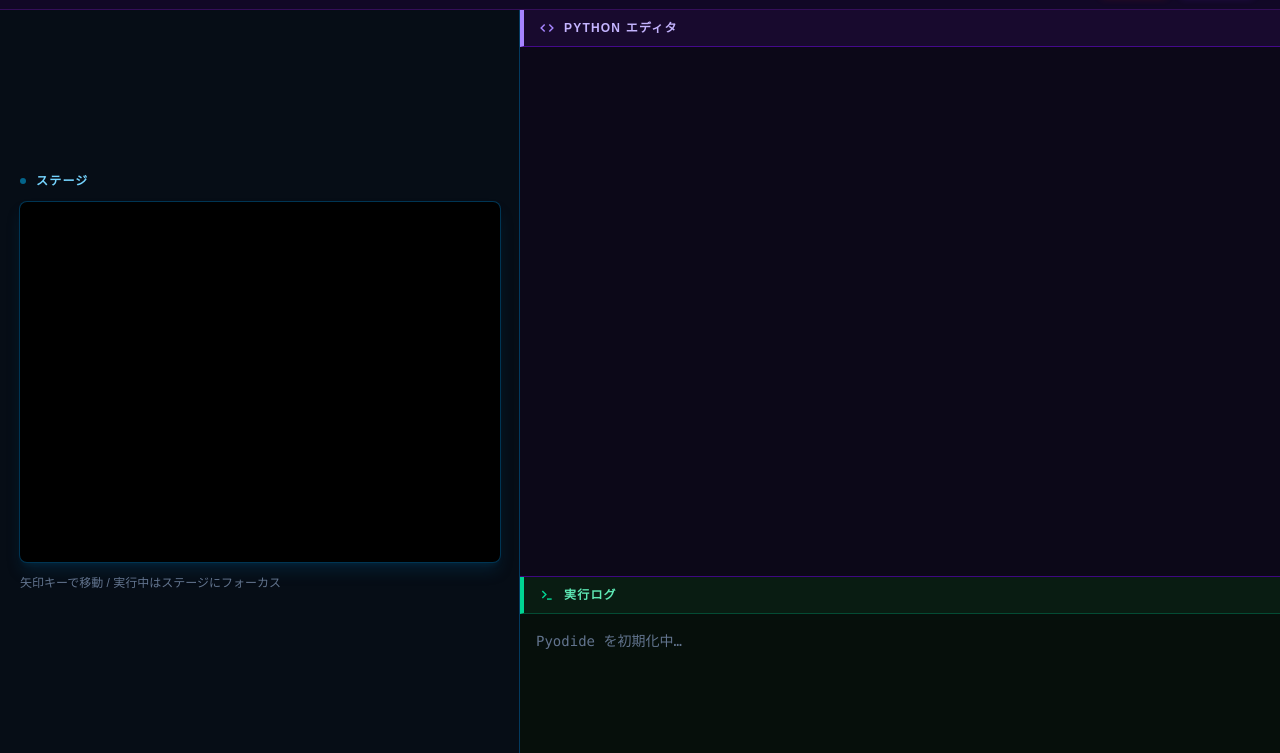
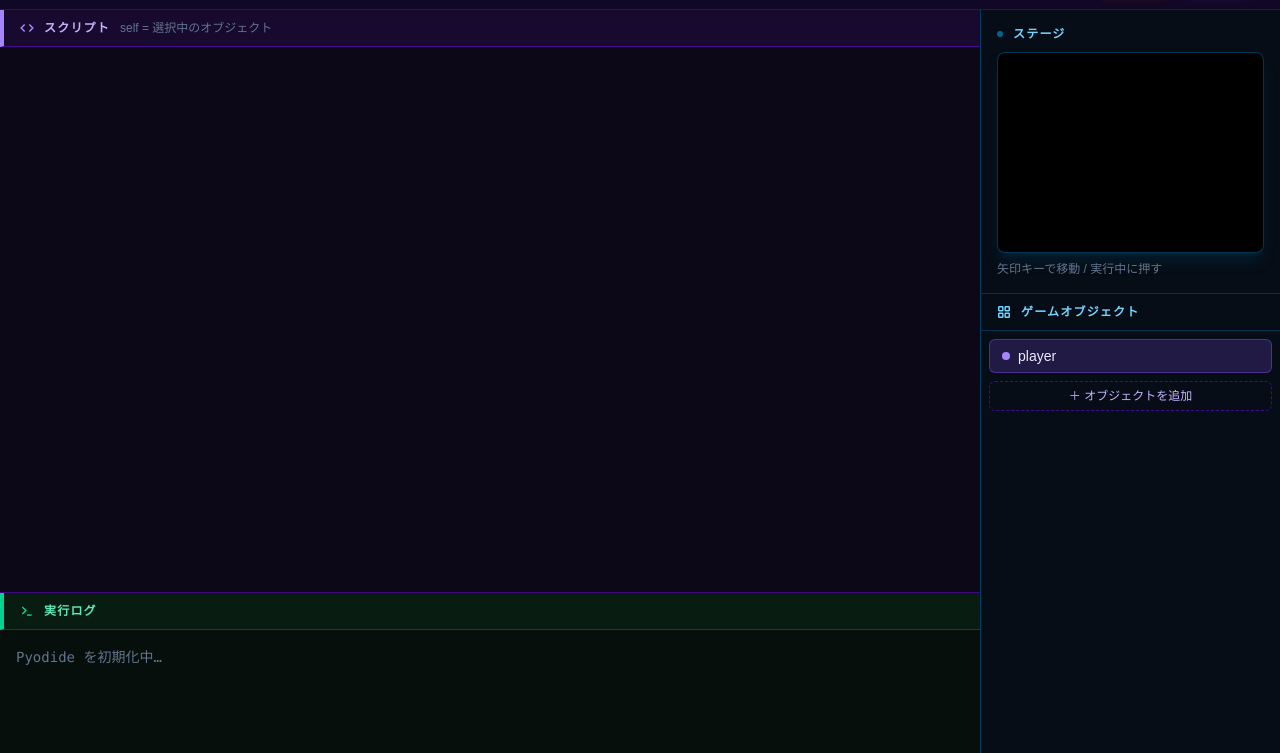
Before and after one commit to osad-sakana/narapy, a website built with Vite: page stage.html in a window 1280 px wide. Shown: the part 47-800 px from the top of the page. Built offline with nearby package versions, Linux system fonts and the light colour scheme; a web font is replaced by a local one; what monaco-editor would draw is missing.

Commit message:
feat: ステージをオブジェクト中心構成へ拡張
1ゲームオブジェクト=1スクリプトの構成にし、スクリプトは暗黙の
self（そのオブジェクトのスプライト）を操作するScratch風APIへ変更。

- stageModule: _load_object()でオブジェクト毎に専用名前空間へexec(self注入)。
  色はパレットから自動割当、self に任意属性を持たせ可能
- objects.ts: ゲームオブジェクトのイミュータブルなストア(+テスト)
- objectList.ts: 右下のオブジェクト一覧パネル(選択/追加/削除)
- main.ts: 一覧↔選択中スクリプトのエディタ連動、実行は全オブジェクト集約
- stage.html: 右上=ステージ / 右下=オブジェクト一覧 / 左=スクリプト
- worker/types: run は objects[] を受け取り順次ロード
- examples: 暗黙self方式へ更新

```diff
--- a/src/pyodide/stageModule.ts
+++ b/src/pyodide/stageModule.ts
@@ -22,11 +22,15 @@ _start_handlers = []    # @on_start で登録された関数
 _update_handlers = []   # @on_update で登録された関数
 _keys = set()           # 現在押されているキー名の集合
 
+# ゲームオブジェクトへ順番に割り当てる色パレット
+_PALETTE = ['#7c3aed', '#22d3ee', '#f472b6', '#a3e635', '#fbbf24', '#f87171']
+
 
 class Sprite:
     """ステージ上のスプライト。PoC では矢印（向きが見える三角形）で描画される。"""
 
     def __init__(self, color='#7c3aed'):
+        self.name = ''
         self.x = 0.0
         self.y = 0.0
         self.direction = 0.0   # 度。0=東、反時計回りが正
@@ -90,11 +94,23 @@ def _set_keys(names):
 
 
 def _call(func, dt):
-    """ハンドラを dt 付き優先で呼ぶ。dt を取らない関数にも対応する。"""
-    try:
+    """ハンドラを呼ぶ。dt を受け取る関数にだけ dt を渡す（引数の有無で判定）。"""
+    code = getattr(func, '__code__', None)
+    if code is not None and code.co_argcount >= 1:
         func(dt)
-    except TypeError:
+    else:
         func()
+
+
+def _load_object(name, script):
+    """1つのゲームオブジェクトのスクリプトを専用名前空間で実行する。
+    名前空間に self（そのオブジェクトのスプライト）を注入する。
+    スクリプト内の @on_start / @on_update は self を閉包したまま共通リストへ登録される。"""
+    sprite = Sprite(color=_PALETTE[len(_sprites) % len(_PALETTE)])
+    sprite.name = str(name)
+    namespace = {'self': sprite, '__name__': '__main__'}
+    exec(script, namespace)
+    return sprite
 
 
 def _run_start():
@@ -116,6 +132,7 @@ def _dump_scene():
         'background': _background,
         'sprites': [
             {
+                'name': s.name,
                 'x': s.x,
                 'y': s.y,
                 'direction': s.direction,
--- a/src/stage/main.ts
+++ b/src/stage/main.ts
@@ -1,38 +1,40 @@
 // Pythonライブステージ PoC のエントリポイント。
-// Monaco エディタ・Canvas ステージ・Worker を結線し、実行/停止とキーボード入力を扱う。
+// ゲームオブジェクト一覧・選択中スクリプトのエディタ・Canvas ステージ・Worker を結線する。
+// 1オブジェクト = 1スクリプト。スクリプトは暗黙の self（そのオブジェクト）を操作する。
 
 import { createEditor, getValue, setValue } from '../editor/index'
 import { appendLog, appendErrorBlock, clearLog } from '../runner/log'
 import { translatePythonError } from '../runner/errorTranslator'
 import { renderScene } from './renderer'
+import { renderObjectList } from './objectList'
+import {
+  createObject,
+  addObject,
+  removeObject,
+  updateScript,
+  findObject,
+} from './objects'
 import { STAGE_WIDTH, STAGE_HEIGHT } from './types'
-import type { StageInMessage, StageOutMessage } from './types'
+import type { GameObject, StageInMessage, StageOutMessage } from './types'
 
-const SAMPLE_CODE = `from stage import Sprite, on_start, on_update, key_pressed, stage
-
-stage(background="#0c1e30")
-
-cat = Sprite()
-cat.size = 140
-
+const PLAYER_SCRIPT = `from stage import on_start, on_update, key_pressed
 
 @on_start
-def setup():
-    cat.goto(0, 0)
-    cat.direction = 90
+def start():
+    self.goto(0, 0)
+    self.size = 140
 
 
 @on_update
-def loop(dt):
+def update(dt):
     if key_pressed("right"):
-        cat.x += 4
+        self.x += 4
     if key_pressed("left"):
-        cat.x -= 4
+        self.x -= 4
     if key_pressed("up"):
-        cat.y += 4
+        self.y += 4
     if key_pressed("down"):
-        cat.y -= 4
-    cat.turn(3)
+        self.y -= 4
 `
 
 // 物理キー → ステージのキー名。
@@ -50,7 +52,7 @@ function toKeyName(e: KeyboardEvent): string | null {
 
 function main(): void {
   const editor = createEditor(document.getElementById('codeEditor') as HTMLElement)
-  setValue(editor, SAMPLE_CODE)
+  const objectListEl = document.getElementById('objectList') as HTMLElement
 
   const canvas = document.getElementById('stageCanvas') as HTMLCanvasElement
   canvas.width = STAGE_WIDTH
@@ -60,14 +62,63 @@ function main(): void {
 
   const runBtn = document.getElementById('runBtn') as HTMLButtonElement
   const stopBtn = document.getElementById('stopBtn') as HTMLButtonElement
-
   const worker = new Worker(new URL('./worker.ts', import.meta.url), { type: 'module' })
 
+  // --- 状態（不変更新） ---
+  let objects: GameObject[] = [createObject('player', PLAYER_SCRIPT)]
+  let activeId: string = objects[0].id
   let running = false
+  // プログラム的なエディタ書き込み中フラグ（オブジェクト切替時の変更通知を抑制）
+  let isSyncingEditor = false
 
   function send(message: StageInMessage): void {
     worker.postMessage(message)
   }
+
+  function refreshList(): void {
+    renderObjectList(objectListEl, objects, activeId, {
+      onSelect: selectObject,
+      onAdd: addNewObject,
+      onDelete: deleteObject,
+    })
+  }
+
+  function loadActiveIntoEditor(): void {
+    const active = findObject(objects, activeId)
+    isSyncingEditor = true
+    setValue(editor, active ? active.script : '')
+    isSyncingEditor = false
+  }
+
+  function selectObject(id: string): void {
+    if (id === activeId) return
+    activeId = id
+    loadActiveIntoEditor()
+    refreshList()
+  }
+
+  function addNewObject(): void {
+    objects = addObject(objects, 'object')
+    activeId = objects[objects.length - 1].id
+    loadActiveIntoEditor()
+    refreshList()
+  }
+
+  function deleteObject(id: string): void {
+    if (objects.length <= 1) return // 最低1つは残す
+    objects = removeObject(objects, id)
+    if (activeId === id) {
+      activeId = objects[0].id
+      loadActiveIntoEditor()
+    }
+    refreshList()
+  }
+
+  // エディタ編集はアクティブオブジェクトのスクリプトへ反映
+  editor.onDidChangeModelContent(() => {
+    if (isSyncingEditor) return
+    objects = updateScript(objects, activeId, getValue(editor))
+  })
 
   function setRunning(next: boolean): void {
     running = next
@@ -110,7 +161,10 @@ function main(): void {
     if (running) return
     clearLog()
     setRunning(true)
-    send({ type: 'run', code: getValue(editor) })
+    send({
+      type: 'run',
+      objects: objects.map((o) => ({ name: o.name, script: o.script })),
+    })
   })
 
   stopBtn.addEventListener('click', () => {
@@ -133,7 +187,9 @@ function main(): void {
     send({ type: 'key', name, down: false })
   })
 
-  // 初期状態: ready が来るまで実行不可。
+  // 初期表示
+  loadActiveIntoEditor()
+  refreshList()
   runBtn.disabled = true
   stopBtn.disabled = true
   appendLog('Pyodide を初期化中…', 'info')
--- /dev/null
+++ b/src/stage/objectList.ts
@@ -0,0 +1,68 @@
+// ゲームオブジェクト一覧パネルの描画と操作。
+// 状態は持たず、呼び出し側から渡された配列を描画し、操作はコールバックで通知する。
+
+import type { GameObject } from './types'
+
+export interface ObjectListCallbacks {
+  onSelect: (id: string) => void
+  onAdd: () => void
+  onDelete: (id: string) => void
+}
+
+const ITEM_BASE =
+  'group flex items-center gap-2 px-3 py-1.5 rounded-md cursor-pointer text-sm transition-colors'
+const ITEM_ACTIVE = 'bg-violet-500/20 text-violet-100 border border-violet-500/40'
+const ITEM_IDLE = 'text-slate-300 hover:bg-slate-700/40 border border-transparent'
+
+function buildItem(
+  obj: GameObject,
+  activeId: string | null,
+  callbacks: ObjectListCallbacks,
+): HTMLElement {
+  const item = document.createElement('div')
+  item.className = `${ITEM_BASE} ${obj.id === activeId ? ITEM_ACTIVE : ITEM_IDLE}`
+  item.addEventListener('click', () => callbacks.onSelect(obj.id))
+
+  const dot = document.createElement('span')
+  dot.className = 'w-2 h-2 rounded-full bg-violet-400 shrink-0'
+
+  const label = document.createElement('span')
+  label.textContent = obj.name
+  label.className = 'flex-1 truncate'
+
+  const del = document.createElement('button')
+  del.textContent = '✕'
+  del.title = '削除'
+  del.className =
+    'opacity-0 group-hover:opacity-100 text-slate-500 hover:text-red-400 transition-opacity shrink-0'
+  del.addEventListener('click', (e) => {
+    e.stopPropagation()
+    callbacks.onDelete(obj.id)
+  })
+
+  item.append(dot, label, del)
+  return item
+}
+
+function buildAddButton(callbacks: ObjectListCallbacks): HTMLElement {
+  const btn = document.createElement('button')
+  btn.textContent = '＋ オブジェクトを追加'
+  btn.className =
+    'w-full mt-1 px-3 py-1.5 rounded-md text-xs text-violet-300 border border-dashed border-violet-700/60 hover:bg-violet-500/10 transition-colors cursor-pointer'
+  btn.addEventListener('click', () => callbacks.onAdd())
+  return btn
+}
+
+// 一覧を container へ再描画する（毎回まるごと作り直す）。
+export function renderObjectList(
+  container: HTMLElement,
+  objects: readonly GameObject[],
+  activeId: string | null,
+  callbacks: ObjectListCallbacks,
+): void {
+  container.replaceChildren()
+  for (const obj of objects) {
+    container.appendChild(buildItem(obj, activeId, callbacks))
+  }
+  container.appendChild(buildAddButton(callbacks))
+}
--- /dev/null
+++ b/src/stage/objects.test.ts
@@ -0,0 +1,83 @@
+import { describe, it, expect } from 'vitest'
+import {
+  createObject,
+  uniqueName,
+  addObject,
+  removeObject,
+  updateScript,
+  renameObject,
+  findObject,
+} from './objects'
+import type { GameObject } from './types'
+
+function seed(): GameObject[] {
+  return [createObject('player'), createObject('enemy')]
+}
+
+describe('uniqueName', () => {
+  it('衝突しなければそのまま返す', () => {
+    expect(uniqueName(seed(), 'ball')).toBe('ball')
+  })
+
+  it('衝突したら連番を付ける', () => {
+    const objs = seed()
+    expect(uniqueName(objs, 'player')).toBe('player2')
+  })
+
+  it('連番も衝突したら次の番号へ進む', () => {
+    const objs = [createObject('player'), createObject('player2')]
+    expect(uniqueName(objs, 'player')).toBe('player3')
+  })
+})
+
+describe('addObject', () => {
+  it('元の配列を変更せず新しい配列を返す（不変）', () => {
+    const objs = seed()
+    const next = addObject(objs, 'ball')
+    expect(objs).toHaveLength(2)
+    expect(next).toHaveLength(3)
+    expect(next[2].name).toBe('ball')
+  })
+
+  it('重複名は自動でユニーク化される', () => {
+    const next = addObject(seed(), 'player')
+    expect(next[2].name).toBe('player2')
+  })
+})
+
+describe('removeObject', () => {
+  it('指定 id を除いた新しい配列を返す', () => {
+    const objs = seed()
+    const next = removeObject(objs, objs[0].id)
+    expect(next).toHaveLength(1)
+    expect(next[0].name).toBe('enemy')
+    expect(objs).toHaveLength(2)
+  })
+})
+
+describe('updateScript', () => {
+  it('対象のみスクリプトを差し替える（不変）', () => {
+    const objs = seed()
+    const next = updateScript(objs, objs[0].id, 'print(1)')
+    expect(next[0].script).toBe('print(1)')
+    expect(next[1].script).toBe(objs[1].script)
+    expect(objs[0].script).not.toBe('print(1)')
+  })
+})
+
+describe('renameObject', () => {
+  it('対象のみ名前を変える（不変）', () => {
+    const objs = seed()
+    const next = renameObject(objs, objs[1].id, 'boss')
+    expect(next[1].name).toBe('boss')
+    expect(objs[1].name).toBe('enemy')
+  })
+})
+
+describe('findObject', () => {
+  it('id でオブジェクトを返す', () => {
+    const objs = seed()
+    expect(findObject(objs, objs[0].id)?.name).toBe('player')
+    expect(findObject(objs, 'missing')).toBeUndefined()
+  })
+})
--- /dev/null
+++ b/src/stage/objects.ts
@@ -0,0 +1,71 @@
+// ゲームオブジェクトのストア。1オブジェクト = 1スクリプト。
+// 状態は不変に扱い、全操作が新しい配列/オブジェクトを返す純関数。
+
+import type { GameObject } from './types'
+
+// 暗黙self（Scratch風）の新規オブジェクト用テンプレート。
+export function defaultScript(): string {
+  return `from stage import on_start, on_update, key_pressed
+
+@on_start
+def start():
+    self.goto(0, 0)
+
+
+@on_update
+def update(dt):
+    self.turn(3)
+`
+}
+
+let counter = 0
+
+// 一意な id を生成する（テストの決定性のため counter ベース）。
+function nextId(): string {
+  counter += 1
+  return `obj-${counter}`
+}
+
+export function createObject(name: string, script?: string): GameObject {
+  return { id: nextId(), name, script: script ?? defaultScript() }
+}
+
+// 既存名と衝突しない一意な名前を返す（"player", "player2", ...）。
+export function uniqueName(objects: readonly GameObject[], base: string): string {
+  const names = new Set(objects.map((o) => o.name))
+  if (!names.has(base)) return base
+  let n = 2
+  while (names.has(`${base}${n}`)) n += 1
+  return `${base}${n}`
+}
+
+export function addObject(objects: readonly GameObject[], name: string): GameObject[] {
+  return [...objects, createObject(uniqueName(objects, name))]
+}
+
+export function removeObject(objects: readonly GameObject[], id: string): GameObject[] {
+  return objects.filter((o) => o.id !== id)
+}
+
+export function updateScript(
+  objects: readonly GameObject[],
+  id: string,
+  script: string,
+): GameObject[] {
+  return objects.map((o) => (o.id === id ? { ...o, script } : o))
+}
+
+export function renameObject(
+  objects: readonly GameObject[],
+  id: string,
+  name: string,
+): GameObject[] {
+  return objects.map((o) => (o.id === id ? { ...o, name } : o))
+}
+
+export function findObject(
+  objects: readonly GameObject[],
+  id: string,
+): GameObject | undefined {
+  return objects.find((o) => o.id === id)
+}
--- a/src/stage/renderer.test.ts
+++ b/src/stage/renderer.test.ts
@@ -5,6 +5,7 @@ import type { StageScene, StageSprite } from './types'
 
 function sprite(overrides: Partial<StageSprite> = {}): StageSprite {
   return {
+    name: 'test',
     x: 0,
     y: 0,
     direction: 0,
--- a/src/stage/worker.ts
+++ b/src/stage/worker.ts
@@ -12,7 +12,7 @@
 
 import { PYODIDE_CDN, PYODIDE_MJS_HASH, verifiedImport } from '../lib/pyodideLoader'
 import { STAGE_MODULE_SRC } from '../pyodide/stageModule'
-import type { StageInMessage, StageOutMessage, StageScene } from './types'
+import type { StageInMessage, StageOutMessage, StageScene, RunObject } from './types'
 
 interface PyodideInterface {
   runPythonAsync: (code: string) => Promise<unknown>
@@ -41,7 +41,13 @@ _sys.modules['stage'] = _m
 del _m
 `
 
-// ユーザーコード実行後に @on_start を呼ぶ。
+// 1つのゲームオブジェクトのスクリプトを専用名前空間で実行（self 注入）。
+const LOAD_OBJECT_CODE = `
+import sys as _sys
+_sys.modules['stage']._load_object(__obj_name__, __obj_script__)
+`
+
+// 全オブジェクト読み込み後に @on_start を呼ぶ。
 const RUN_START_CODE = `
 import sys as _sys, json as _json
 _stage = _sys.modules['stage']
@@ -116,7 +122,7 @@ async function runFrameLoop(): Promise<void> {
   }
 }
 
-async function run(code: string): Promise<void> {
+async function run(objects: RunObject[]): Promise<void> {
   if (!pyodide || !isReady) {
     post({ type: 'error', payload: 'Pyodide の初期化が完了していません' })
     return
@@ -130,8 +136,18 @@ async function run(code: string): Promise<void> {
     pyodide.globals.set('__stage_src__', STAGE_MODULE_SRC)
     await pyodide.runPythonAsync(REGISTER_STAGE_CODE)
 
-    // ユーザーコード実行（ハンドラ登録・スプライト生成）
-    await pyodide.runPythonAsync(code)
+    // 各ゲームオブジェクトのスクリプトを self 注入付きで読み込む
+    for (const obj of objects) {
+      pyodide.globals.set('__obj_name__', obj.name)
+      pyodide.globals.set('__obj_script__', obj.script)
+      try {
+        await pyodide.runPythonAsync(LOAD_OBJECT_CODE)
+      } catch (err: unknown) {
+        const message = err instanceof Error ? err.message : String(err)
+        post({ type: 'error', payload: `[${obj.name}] ${message}` })
+        return
+      }
+    }
 
     // @on_start を実行し、初期シーンを描画
     const startJson = (await pyodide.runPythonAsync(RUN_START_CODE)) as string
@@ -163,7 +179,7 @@ function setKey(name: string, down: boolean): void {
 self.onmessage = (event: MessageEvent<StageInMessage>) => {
   const msg = event.data
   if (msg.type === 'run') {
-    void initPromise.then(() => run(msg.code))
+    void initPromise.then(() => run(msg.objects))
   } else if (msg.type === 'stop') {
     stopRequested = true
   } else if (msg.type === 'key') {
--- a/stage.html
+++ b/stage.html
@@ -42,40 +42,26 @@
       </div>
     </header>
 
-    <!-- メインエリア（2カラム） -->
+    <!-- メインエリア（左:エディタ+ログ / 右:ステージ+オブジェクト一覧） -->
     <main class="flex flex-1 overflow-hidden">
 
-      <!-- 左カラム: ステージ -->
-      <section class="flex flex-col items-center justify-center shrink-0 w-[520px] border-r border-sky-700/50 bg-[#060d16] p-5">
-        <div class="flex items-center gap-2.5 self-start mb-3">
-          <span class="w-1.5 h-1.5 rounded-full bg-sky-400 animate-pulse shrink-0"></span>
-          <span class="text-xs font-bold text-sky-300 uppercase tracking-widest">ステージ</span>
-        </div>
-        <canvas
-          id="stageCanvas"
-          class="rounded-lg border border-sky-800/60 shadow-lg shadow-sky-900/30 bg-black"
-        ></canvas>
-        <p class="text-xs text-slate-500 mt-3 self-start">
-          矢印キーで移動 / 実行中はステージにフォーカス
-        </p>
-      </section>
-
-      <!-- 右カラム: エディタ + ログ -->
+      <!-- 左カラム: エディタ + ログ -->
       <section class="flex flex-col flex-1 min-w-0">
 
-        <!-- エディタ -->
+        <!-- エディタ（選択中オブジェクトのスクリプト） -->
         <div class="flex flex-col flex-1 min-h-0 overflow-hidden border-b border-violet-700/50 bg-[#0c0818]">
           <div class="flex items-center gap-2.5 px-4 py-2.5 bg-[#180a2e] border-b border-violet-700/50 border-l-4 border-l-violet-400 shrink-0">
             <svg class="w-3.5 h-3.5 text-violet-400 shrink-0" fill="none" viewBox="0 0 24 24" stroke="currentColor" stroke-width="2.5">
               <polyline points="16 18 22 12 16 6"/><polyline points="8 6 2 12 8 18"/>
             </svg>
-            <span class="text-xs font-bold text-violet-300 uppercase tracking-widest">Python エディタ</span>
+            <span class="text-xs font-bold text-violet-300 uppercase tracking-widest">スクリプト</span>
+            <span class="text-xs text-slate-500">self = 選択中のオブジェクト</span>
           </div>
           <div id="codeEditor" class="flex-1 w-full min-h-0"></div>
         </div>
 
         <!-- ログ -->
-        <div class="flex flex-col h-44 overflow-hidden bg-[#060f0b]">
+        <div class="flex flex-col h-40 overflow-hidden bg-[#060f0b]">
           <div class="flex items-center gap-2.5 px-4 py-2.5 bg-[#091c12] border-b border-emerald-700/50 border-l-4 border-l-emerald-400 shrink-0">
             <svg class="w-3.5 h-3.5 text-emerald-400 shrink-0" fill="none" viewBox="0 0 24 24" stroke="currentColor" stroke-width="2.5">
               <polyline points="4 17 10 11 4 5"/><line x1="12" y1="19" x2="20" y2="19"/>
@@ -91,6 +77,35 @@
         </div>
 
       </section>
+
+      <!-- 右カラム: ステージ（上） + ゲームオブジェクト一覧（下） -->
+      <aside class="flex flex-col shrink-0 w-[300px] border-l border-sky-700/50 bg-[#060d16]">
+
+        <!-- ステージ -->
+        <div class="flex flex-col p-4 border-b border-sky-800/50">
+          <div class="flex items-center gap-2.5 mb-2.5">
+            <span class="w-1.5 h-1.5 rounded-full bg-sky-400 animate-pulse shrink-0"></span>
+            <span class="text-xs font-bold text-sky-300 uppercase tracking-widest">ステージ</span>
+          </div>
+          <canvas
+            id="stageCanvas"
+            class="w-full rounded-lg border border-sky-800/60 shadow-lg shadow-sky-900/30 bg-black"
+          ></canvas>
+          <p class="text-xs text-slate-500 mt-2">矢印キーで移動 / 実行中に押す</p>
+        </div>
+
+        <!-- ゲームオブジェクト一覧 -->
+        <div class="flex flex-col flex-1 min-h-0 overflow-hidden">
+          <div class="flex items-center gap-2.5 px-4 py-2.5 border-b border-sky-800/50 shrink-0">
+            <svg class="w-3.5 h-3.5 text-sky-300 shrink-0" fill="none" viewBox="0 0 24 24" stroke="currentColor" stroke-width="2.5">
+              <rect x="3" y="3" width="7" height="7" rx="1"/><rect x="14" y="3" width="7" height="7" rx="1"/><rect x="3" y="14" width="7" height="7" rx="1"/><rect x="14" y="14" width="7" height="7" rx="1"/>
+            </svg>
+            <span class="text-xs font-bold text-sky-300 uppercase tracking-widest">ゲームオブジェクト</span>
+          </div>
+          <div id="objectList" class="flex-1 overflow-y-auto p-2 space-y-1"></div>
+        </div>
+
+      </aside>
     </main>
 
     <script type="module" src="/src/stage/main.ts"></script>
```
Also changed, not shown: src/stage/types.ts (+15 -1 lines), 5 other files.
